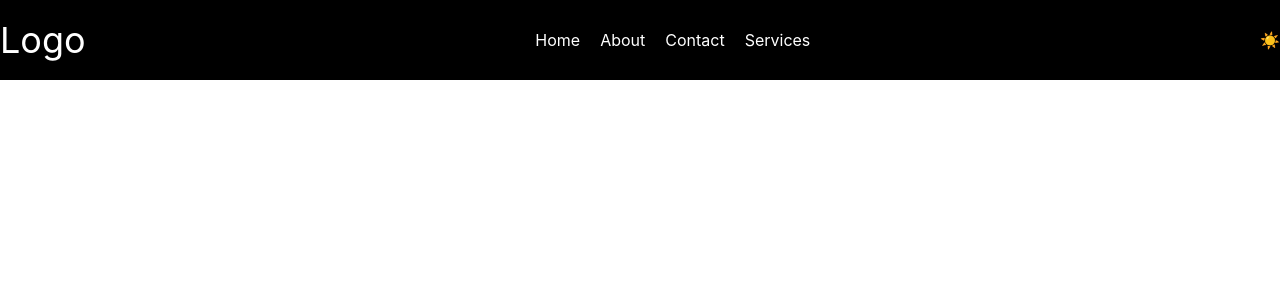
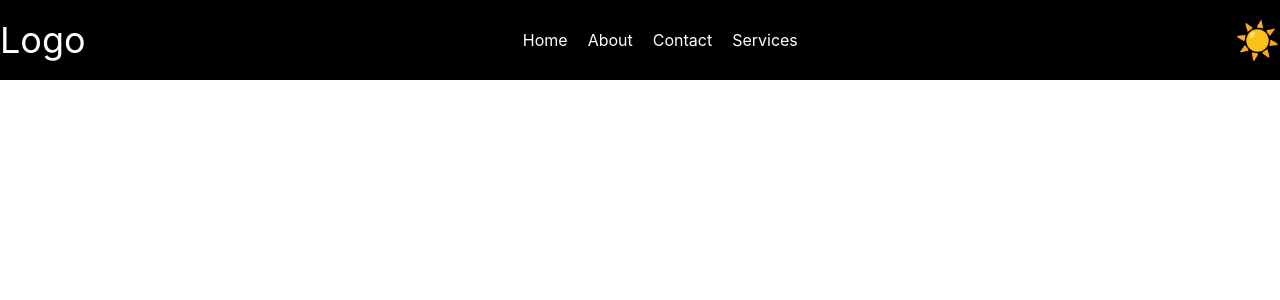
Before and after one commit to Maxliyo0404/Tailwind-, a React (Vite) app: page / in a window 1280 px wide. Shown: the top 300 px of the page. Built offline with nearby package versions, Linux system fonts and the light colour scheme.

Commit message:
DarkModule

```diff
--- a/src/Components/Header/Header.jsx
+++ b/src/Components/Header/Header.jsx
@@ -8,14 +8,14 @@
     <header className="bg-black py-5">
         <div className="container ">
             <div className="flex items-center justify-between">
-                <h1 className="text-4xl text-white ">Logo</h1>
+                <h1 className="text-4xl text-white bold">Logo</h1>
                 <ul className="list flex items-center gap-5">
                     <li className="text-white "><a href="#">Home</a></li>
                     <li className="text-white "><a href="#">About</a></li>
                     <li className="text-white "><a href="#">Contact</a></li>
                     <li className="text-white "><a href="#">Services</a></li>
                 </ul>
-                <button onClick={()=>setDarkMode(!darkMode)}>
+                <button className="text-4xl" onClick={()=>setDarkMode(!darkMode)}>
                     {darkMode ? "🌙" : "☀️"}
                 </button>
             </div>
```
